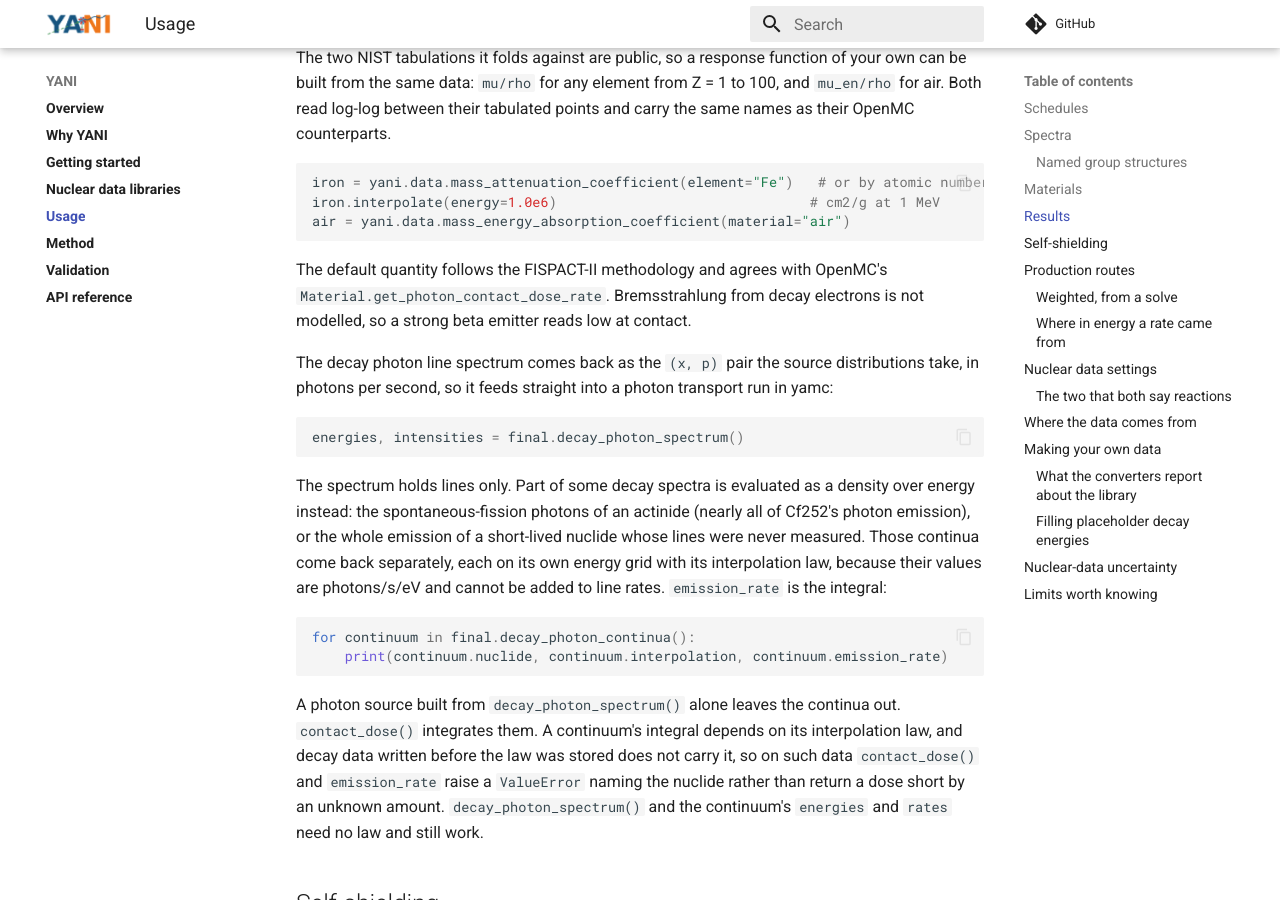
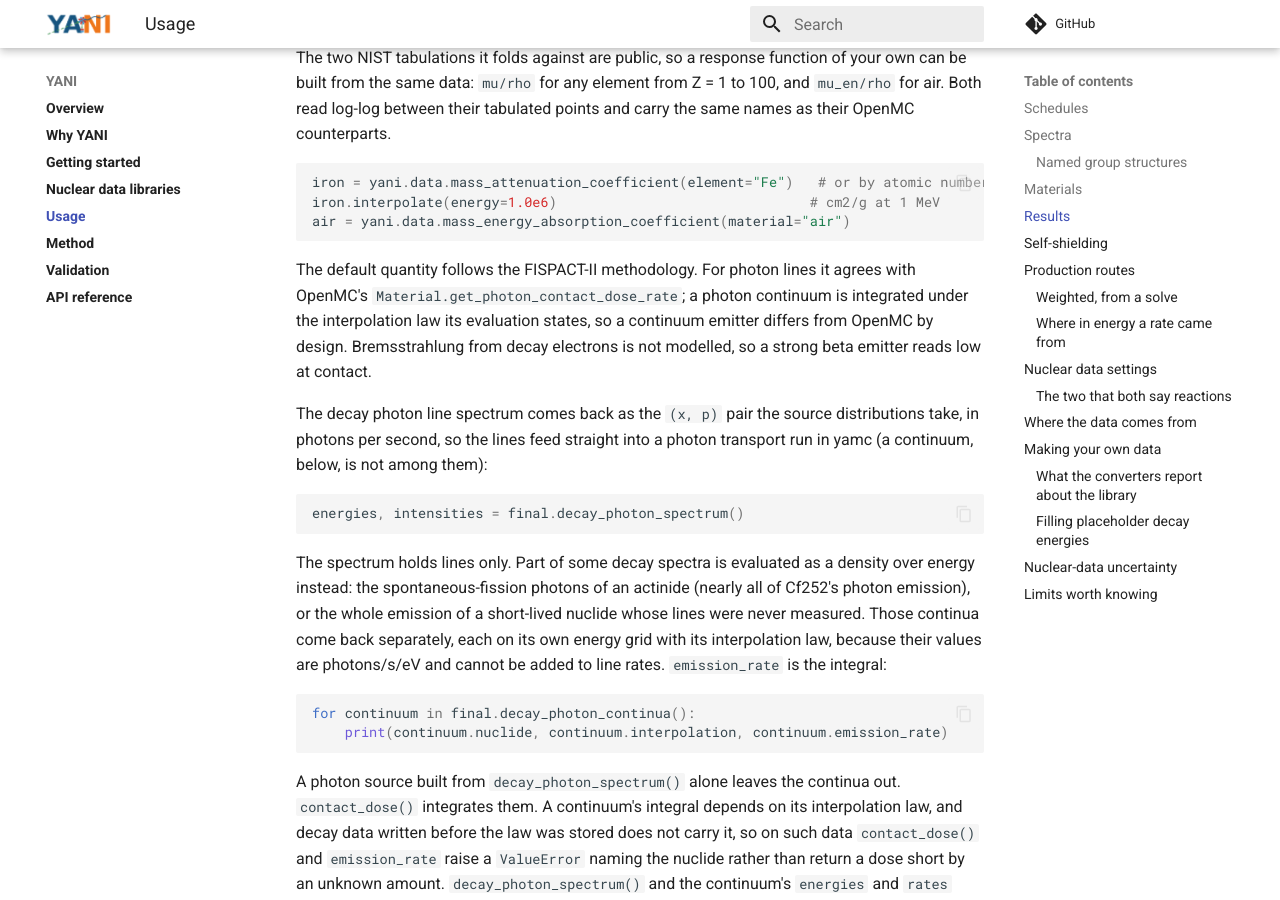
Before and after one commit to fusion-neutronics/yani, an MkDocs documentation site: the page built from docs/usage.md, in a window 1280 px wide and 900 px high, scrolled down 5115 px. Built offline with MkDocs 1.6.1 and Material for MkDocs 9.7.7, drawn with Linux system fonts in a browser that asks for light colours; comment, search, counter and statistics services are not loaded.

Commit message:
List PhotonContinuum in the API page and qualify the OpenMC agreement
The contact dose agrees with OpenMC for photon lines only: a continuum is
integrated under its stated law, which OpenMC does not do. The line spectrum
paragraph now says the lines alone feed a transport run, and the API page
renders yani.PhotonContinuum beside the other result types.

````diff
--- a/docs/usage.md
+++ b/docs/usage.md
@@ -245,13 +245,15 @@ iron.interpolate(energy=1.0e6)                               # cm2/g at 1 MeV
 air = yani.data.mass_energy_absorption_coefficient(material="air")
 ```
 
-The default quantity follows the FISPACT-II methodology and agrees with
-OpenMC's `Material.get_photon_contact_dose_rate`. Bremsstrahlung from decay
+The default quantity follows the FISPACT-II methodology. For photon lines it
+agrees with OpenMC's `Material.get_photon_contact_dose_rate`; a photon
+continuum is integrated under the interpolation law its evaluation states, so
+a continuum emitter differs from OpenMC by design. Bremsstrahlung from decay
 electrons is not modelled, so a strong beta emitter reads low at contact.
 
 The decay photon line spectrum comes back as the `(x, p)` pair the source
-distributions take, in photons per second, so it feeds straight into a photon
-transport run in yamc:
+distributions take, in photons per second, so the lines feed straight into a
+photon transport run in yamc (a continuum, below, is not among them):
 
 <!-- doctest: skip -->
 ```python
````
Also changed, not shown: docs/api.md (+1 -0 lines).
